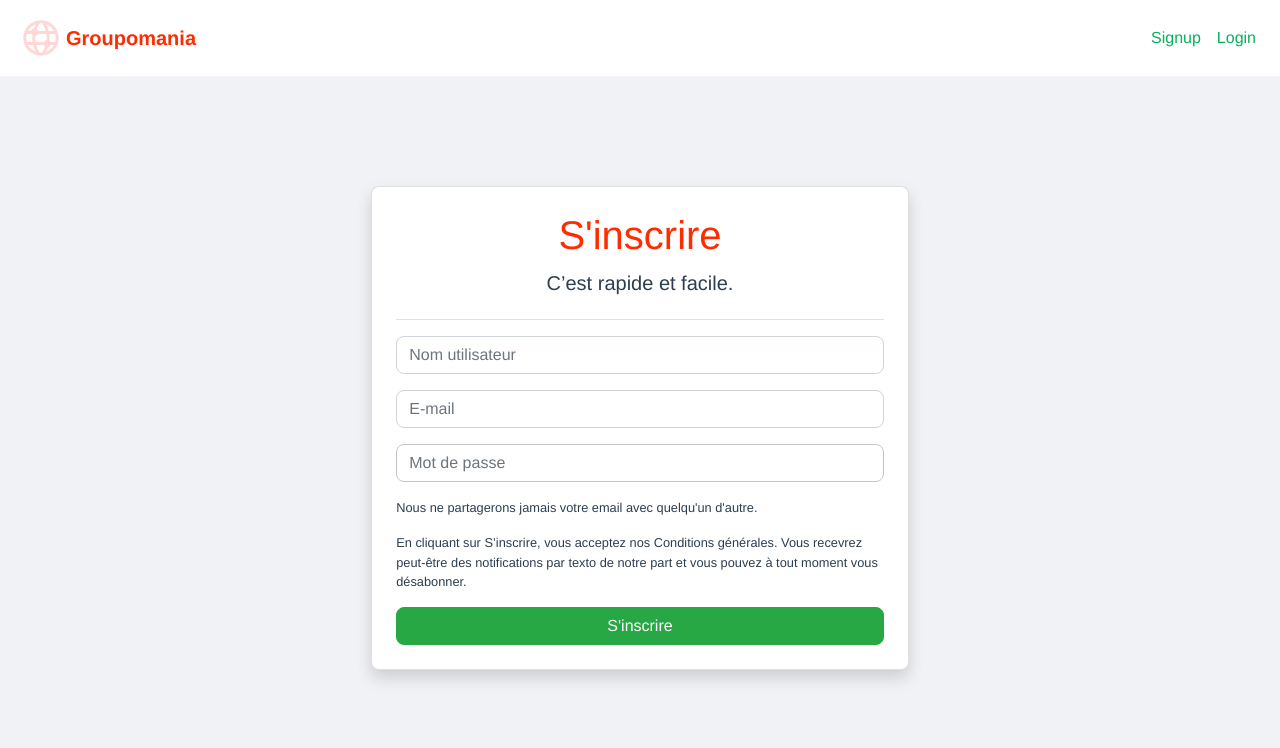
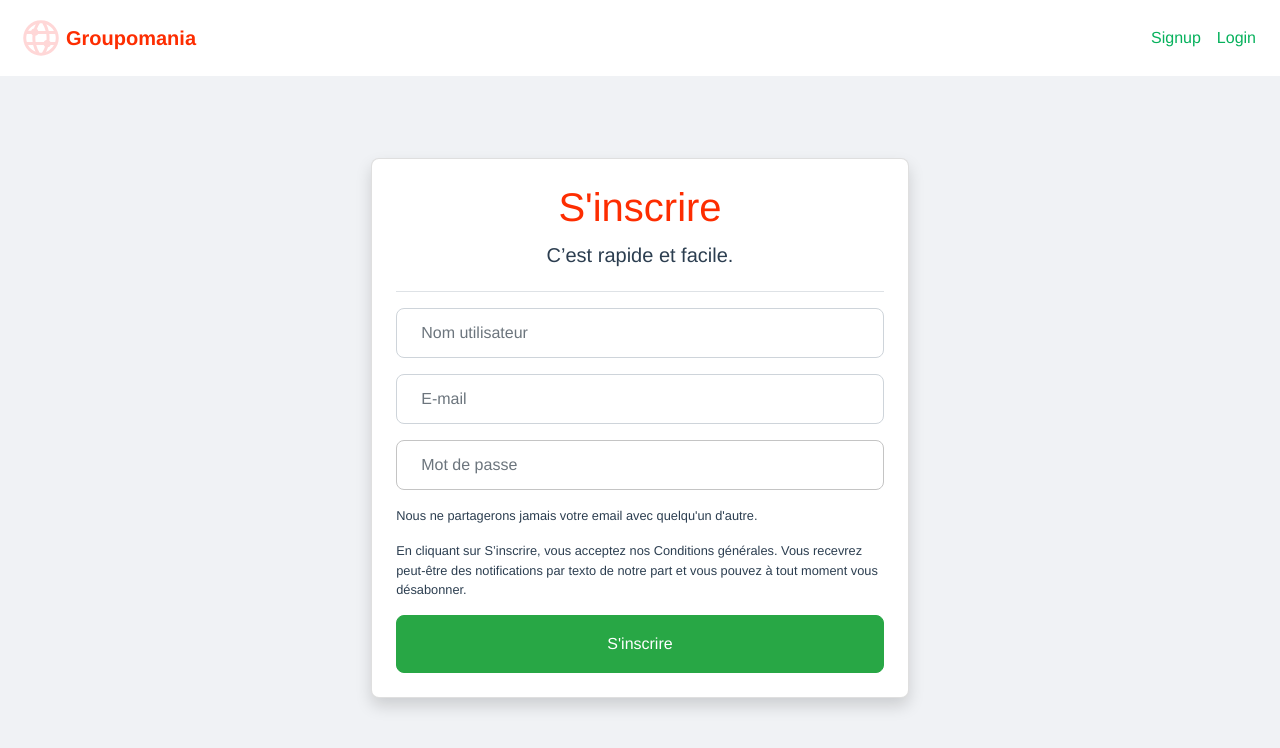
Before and after one commit to Meimato/P7, a Vue app in the folder frontend/: page /#/signup in a window 1280 px wide. Shown: the top 748 px of the page. Built offline with nearby package versions, Linux system fonts and the light colour scheme.

Commit message:
Hotfix - Delete User and Form Padding

```diff
--- a/frontend/src/components/UserLogin.vue
+++ b/frontend/src/components/UserLogin.vue
@@ -1,7 +1,7 @@
 <template>
   <section class="container d-flex flex-column justify-content-md-center">
     <div class="row">
-      <div class="col-12 col-md-5 offset-md-1 my-5">
+      <div class="col-12 col-md-5 offset-md-1 my-5 text-left">
         <h1 class="font-weight-bold">Groupomania</h1>
         <h2 class="lead">Partagez et restez en contact avec votre equipe.</h2>
       </div>
@@ -13,7 +13,7 @@
             name="user-mail"
             id="user-mail"
             placeholder="E-mail"
-            class="form-control col rounded-corners my-3 py-3"
+            class="form-control col rounded-corners my-3 p-4"
             required
           />
           <label for="user-password" class="sr-only">Mot de passe</label>
@@ -21,7 +21,7 @@
             type="password"
             name="user-password"
             id="user-password"
-            class="form-control col rounded-corners mb-3 py-3"
+            class="form-control col rounded-corners mb-3 p-4"
             placeholder="Mot de passe"
             required
           />
@@ -54,11 +54,6 @@
 <script>
 export default {
   name: "Login",
-  created() {
-    if (this.$store.state.getLogged === true) {
-      this.$route.push("/");
-    }
-  },
   methods: {
     async login(event) {
       event.preventDefault();
--- a/frontend/src/components/UserRegister.vue
+++ b/frontend/src/components/UserRegister.vue
@@ -17,7 +17,7 @@
                 name="user-name"
                 id="user-name"
                 placeholder="Nom utilisateur"
-                class="form-control col rounded-corners my-3"
+                class="form-control col rounded-corners my-3 p-4"
                 required
               />
               <label for="user-email" class="sr-only">E-mail</label>
@@ -26,7 +26,7 @@
                 name="user-email"
                 id="user-email"
                 placeholder="E-mail"
-                class="form-control col rounded-corners my-3"
+                class="form-control col rounded-corners my-3 p-4"
                 required
               />
               <label for="user-password" class="sr-only">Mot de passe</label>
@@ -34,7 +34,7 @@
                 type="password"
                 name="user-password"
                 id="user-password"
-                class="form-control col rounded-corners mb-3"
+                class="form-control col rounded-corners mb-3 p-4"
                 placeholder="Mot de passe"
                 required
               />
@@ -50,7 +50,7 @@
                 type="submit"
                 @click="signup"
                 id="btn-signup"
-                class="btn btn-success btn-block rounded-corners text-white"
+                class="btn btn-success btn-block rounded-corners text-white p-3"
               >
                 S'inscrire
               </button>
```
Also changed, not shown: 1 other file (tests, documents, lock files or other folders).
